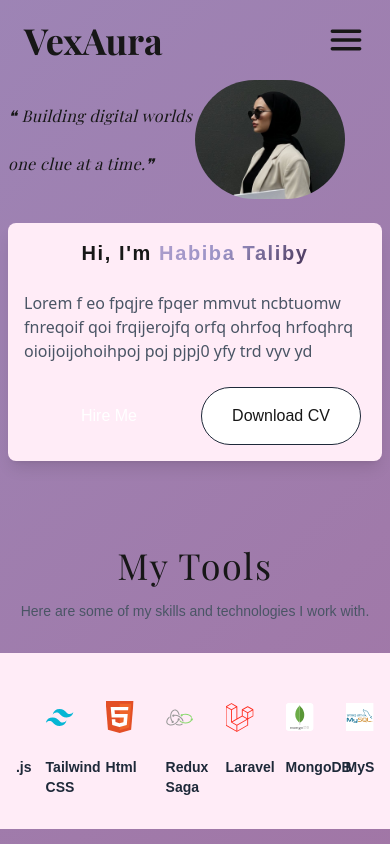
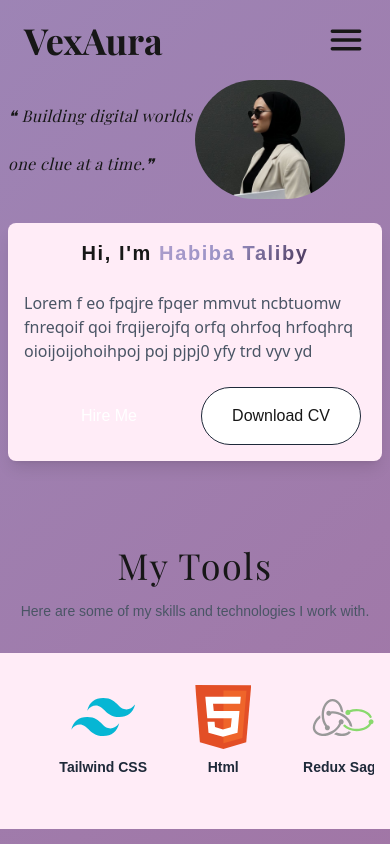
Before and after one commit to Habiba712/my-portfolio, a Next.js app: page / in a window 390 px wide. Shown: the top 844 px of the page. Built offline with nearby package versions, Linux system fonts and the light colour scheme.

Commit message:
skills slide for mobile

```diff
--- a/src/app/components/ToolsSlider.js
+++ b/src/app/components/ToolsSlider.js
@@ -14,7 +14,7 @@ export default function ToolSlider({tools}) {
 
 const duplicated = [...tools, ...tools];
 
-  const settings = {
+  const settings_d = {
     infinite: true,
     slidesToShow: 6,          // visible at once (adjust)
     slidesToScroll: 1,
@@ -32,10 +32,29 @@ const duplicated = [...tools, ...tools];
     //   { breakpoint: 480, settings:  { slidesToShow: 2 } }
     // ],
   };
+   const settings_m = {
+    infinite: true,
+    slidesToShow: 3,          // visible at once (adjust)
+    slidesToScroll: 1,
+    autoplay: true,
+    speed: 8000,             // total ms it takes to go one full "loop" (adjust)
+    autoplaySpeed: 0,         // no delay between auto scrolls
+    cssEase: "linear",
+    arrows: false,
+    pauseOnHover: false,
+    draggable: false,
+    variableWidth: false,
+    // responsive: [
+    //   { breakpoint: 1024, settings: { slidesToShow: 5 } },
+    //   { breakpoint: 768, settings:  { slidesToShow: 3 } },
+    //   { breakpoint: 480, settings:  { slidesToShow: 2 } }
+    // ],
+  };
 
   return (
-    <div className="w-full overflow-hidden">
-      <Slider {...settings}>
+    <>
+     <div className="desktop-skills w-full overflow-hidden">
+      <Slider {...settings_d}>
         {duplicated.map((tool, i) => (
           <div key={`${tool.name}-${i}`} className="flex flex-col items-center justify-center p-4 ">
             {/* use plain img for slider stability; swap to next/image if you need optimization */}
@@ -48,5 +67,22 @@ const duplicated = [...tools, ...tools];
         ))}
       </Slider>
     </div>
+
+    <div className="mobile-skills w-full overflow-hidden">
+      <Slider {...settings_m}>
+        {duplicated.map((tool, i) => (
+          <div key={`${tool.name}-${i}`} className="flex flex-col items-center justify-center p-4 ">
+            {/* use plain img for slider stability; swap to next/image if you need optimization */}
+            <div className='flex justify-center '>
+               <img src={tool.logo} alt={tool.name} className="w-16 h-16 object-contain mb-2" />
+            </div>
+
+            <p className="tool-names text-center">{tool.name}</p>
+          </div>
+        ))}
+      </Slider>
+    </div>
+    </>
+
   );
 }
--- a/src/app/globals.css
+++ b/src/app/globals.css
@@ -261,6 +261,9 @@ h2{
   .mobile-hero{
   display: none;
 }
+.mobile-skills{
+  display: none;
+}
  }
 
   @media (max-width: 639px) {
@@ -275,6 +278,9 @@ h2{
 .desktop-hero{
   display: none;
 }
+.desktop-skills{
+  display: none;
+  }
 .project-title {
     text-align: left;
     border: 1px solid red;
```
